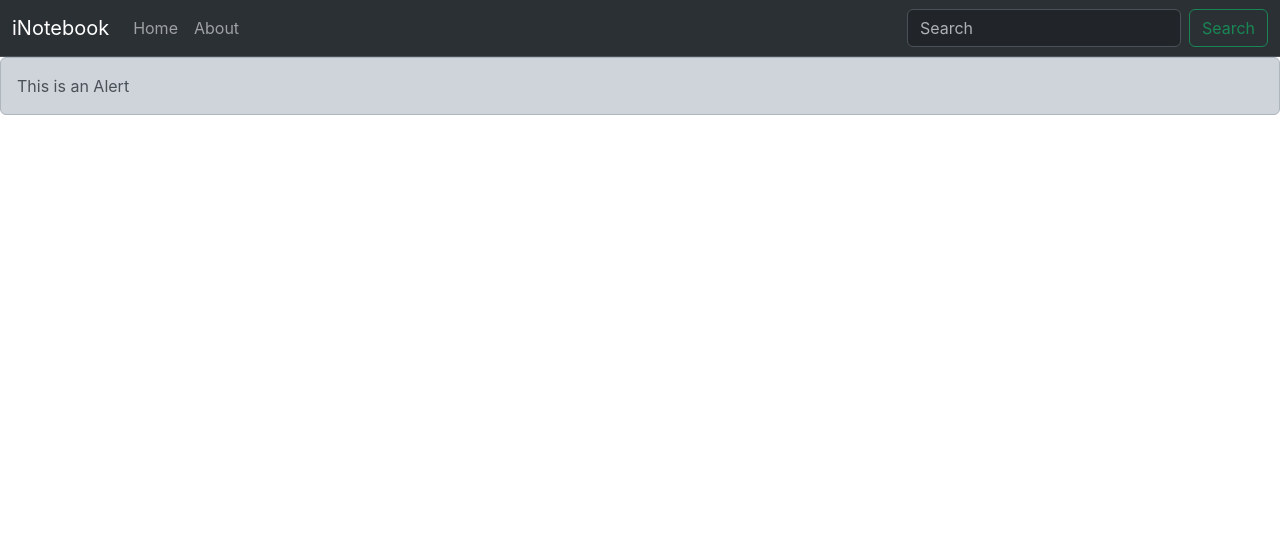
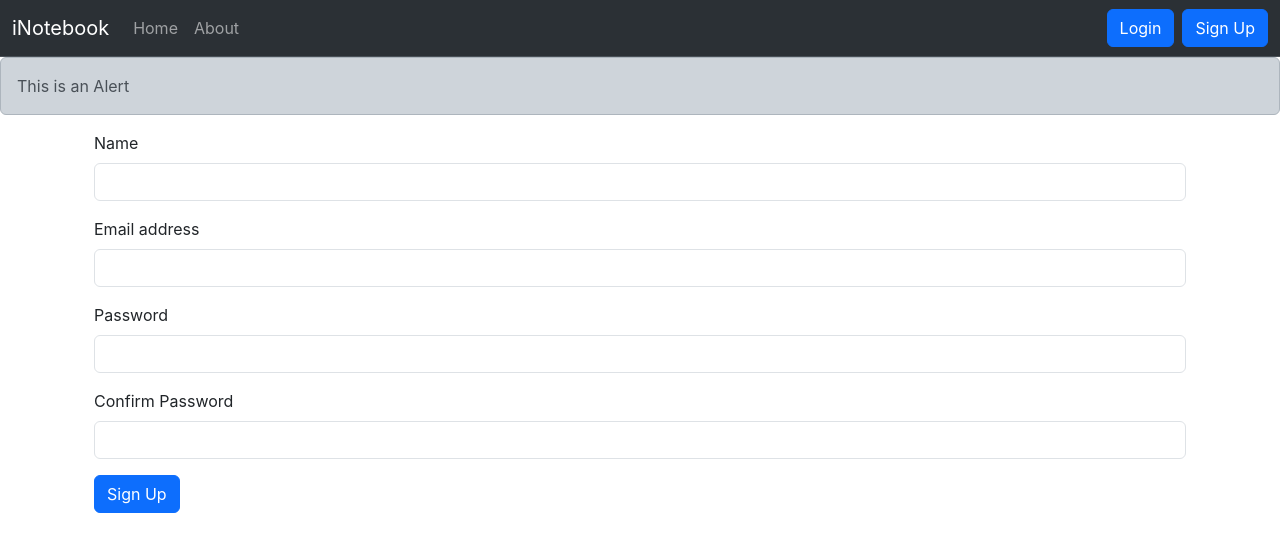
Before and after one commit to Umang-saxena/iNotebook, a React (Create React App) app: page /signup in a window 1280 px wide. Shown: the top 552 px of the page. Built offline with nearby package versions, Linux system fonts and the light colour scheme.

Commit message:
Login and Signup Working properly

```diff
--- a/src/App.js
+++ b/src/App.js
@@ -6,6 +6,8 @@ import About from './components/About';
 import { BrowserRouter ,Routes,Route } from "react-router-dom";
 import NoteState from './context/notes/NoteState';
 import Alert from './components/Alert';
+import Login from './components/Login';
+import SignUp from './components/SignUp';
 
 
 function App() {
@@ -19,6 +21,8 @@ function App() {
       <Routes>
         <Route exact path="/" element={ <Home/> } />
         <Route exact path="/about" element={ <About/> } />
+        <Route exact path="/login" element={ <Login/> } />
+        <Route exact path="/signup" element={ <SignUp/> } />
       </Routes>
       </div>
     </BrowserRouter>
--- /dev/null
+++ b/src/components/Login.js
@@ -0,0 +1,57 @@
+import React, { useState } from 'react';
+import {useNavigate} from 'react-router-dom';
+
+const Login = () => {
+    const [credentials, setCredentials] = useState({email: "", password: ""});
+    const navigate = useNavigate();
+
+    const onChange = (e) => {
+        // Use e.target.name to access the field name (email or password) and e.target.value for the value
+        setCredentials({...credentials, [e.target.name]: e.target.value});
+    }
+
+    const handleSubmit = async (e) => {
+        e.preventDefault();
+        const url = "http://localhost:5000/api/auth/login";
+        try {
+            const response = await fetch(url, {
+                method: 'POST',
+                headers: {
+                    'Content-Type': 'application/json'
+                },
+                body: JSON.stringify({email: credentials.email, password: credentials.password})
+            });
+            const json = await response.json();
+            console.log(json);
+            if ( json.success ){
+                // Save the authtoken and redirect
+                localStorage.setItem('token',json.authToken);
+                navigate('/'); // To redirect the page after successful signup
+            }
+            else{
+                alert(' Invalid Credentials');
+            }
+
+        } catch (error) {
+            console.log('Error', error);
+        }
+    }
+    return (
+        <div className="container">
+            <form onSubmit={handleSubmit}>
+                <div className="mb-3">
+                    <label htmlFor="email" className="form-label">Email address</label>
+                    <input type="email" className="form-control" value={credentials.email} onChange={onChange} id="email" name="email" aria-describedby="emailHelp" />
+                    <div id="emailHelp" className="form-text">We'll never share your email with anyone else.</div>
+                </div>
+                <div className="mb-3">
+                    <label htmlFor="password" className="form-label">Password</label>
+                    <input type="password" className="form-control" value={credentials.password} onChange={onChange} id="password" name="password" />
+                </div>
+                <button type="submit" className="btn btn-primary">Submit</button>
+            </form>
+        </div>
+    );
+}
+
+export default Login
--- a/src/components/Navbar.js
+++ b/src/components/Navbar.js
@@ -25,8 +25,10 @@ const Navbar = () => {
 
       </ul>
       <form className="d-flex" role="search">
-        <input className="form-control me-2" type="search" placeholder="Search" aria-label="Search"/>
-        <button className="btn btn-outline-success" type="submit">Search</button>
+        {/* <input className="form-control me-2" type="search" placeholder="Search" aria-label="Search"/>
+        <button className="btn btn-outline-success" type="submit">Search</button> */}
+        <Link className="btn btn-primary mx-2" to="/login" role="button">Login</Link>
+      <Link className="btn btn-primary " to="/signup" role="button">Sign Up</Link>
       </form>
     </div>
   </div>
--- /dev/null
+++ b/src/components/SignUp.js
@@ -0,0 +1,66 @@
+import React,{useState} from 'react';
+import {useNavigate} from 'react-router-dom';
+
+
+const SignUp = () => {
+
+  const [credentials, setCredentials] = useState({name:"",email: "", password: "",cpassword:""});
+  const navigate = useNavigate();
+  const handleSubmit = async (e) => {
+    e.preventDefault();
+    const url = "http://localhost:5000/api/auth/createuser";
+    try {
+        const response = await fetch(url, {
+            method: 'POST',
+            headers: {
+                'Content-Type': 'application/json'
+            },
+            body: JSON.stringify({name:credentials.name,email: credentials.email, password: credentials.password})
+        });
+        const json = await response.json();
+        console.log(json);
+        if ( json.success ){
+            // Save the authtoken and redirect
+            localStorage.setItem('token',json.authToken);
+            navigate('/'); // To redirect the page after successful signup
+        }
+        else{
+            alert(' Invalid Credentials');
+        }
+
+    } catch (error) {
+        console.log('Error', error);
+    }
+}
+
+  const onChange = (e) => {
+    // Use e.target.name to access the field name (email or password) and e.target.value for the value
+    setCredentials({ ...credentials, [e.target.name]: e.target.value });
+  }
+
+  return (
+    <div className='container'>
+      <form onSubmit={handleSubmit} >
+        <div className="mb-3">
+          <label htmlFor="name" className="form-label">Name</label>
+          <input type="text" className="form-control"  onChange={onChange} id="name" name="name" minLength={5} aria-describedby="emailHelp"  required/>
+        </div>
+        <div className="mb-3">
+          <label htmlFor="email" className="form-label">Email address</label>
+          <input type="email" className="form-control" autoComplete='username' onChange={onChange} id="email" name="email" minLength={4} aria-describedby="emailHelp" required />
+        </div>
+        <div className="mb-3">
+          <label htmlFor="password" className="form-label">Password</label>
+          <input type="password" autoComplete='current-password' className="form-control" onChange={onChange} id="password" name="password" minLength={5} required />
+        </div>
+        <div className="mb-3">
+          <label htmlFor="cpassword" className="form-label">Confirm Password</label>
+          <input type="password" className="form-control" autoComplete='current-password' onChange={onChange} id="cpassword" name="cpassword" minLength={5} required />
+        </div>
+        <button type="submit" className="btn btn-primary">Sign Up</button>
+      </form>
+    </div>
+  )
+}
+
+export default SignUp
```
Also changed, not shown: 2 other files (tests, documents, lock files or other folders).
